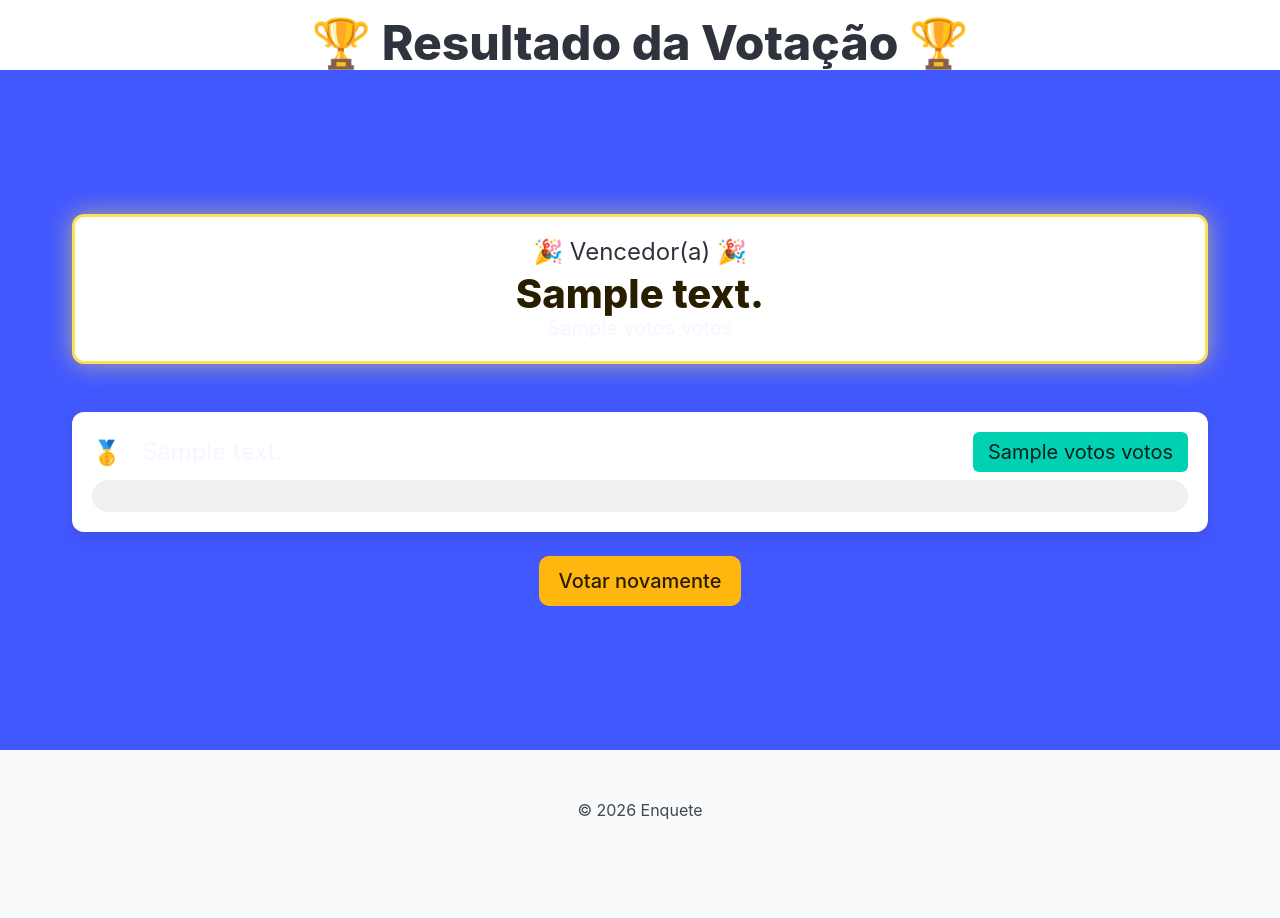
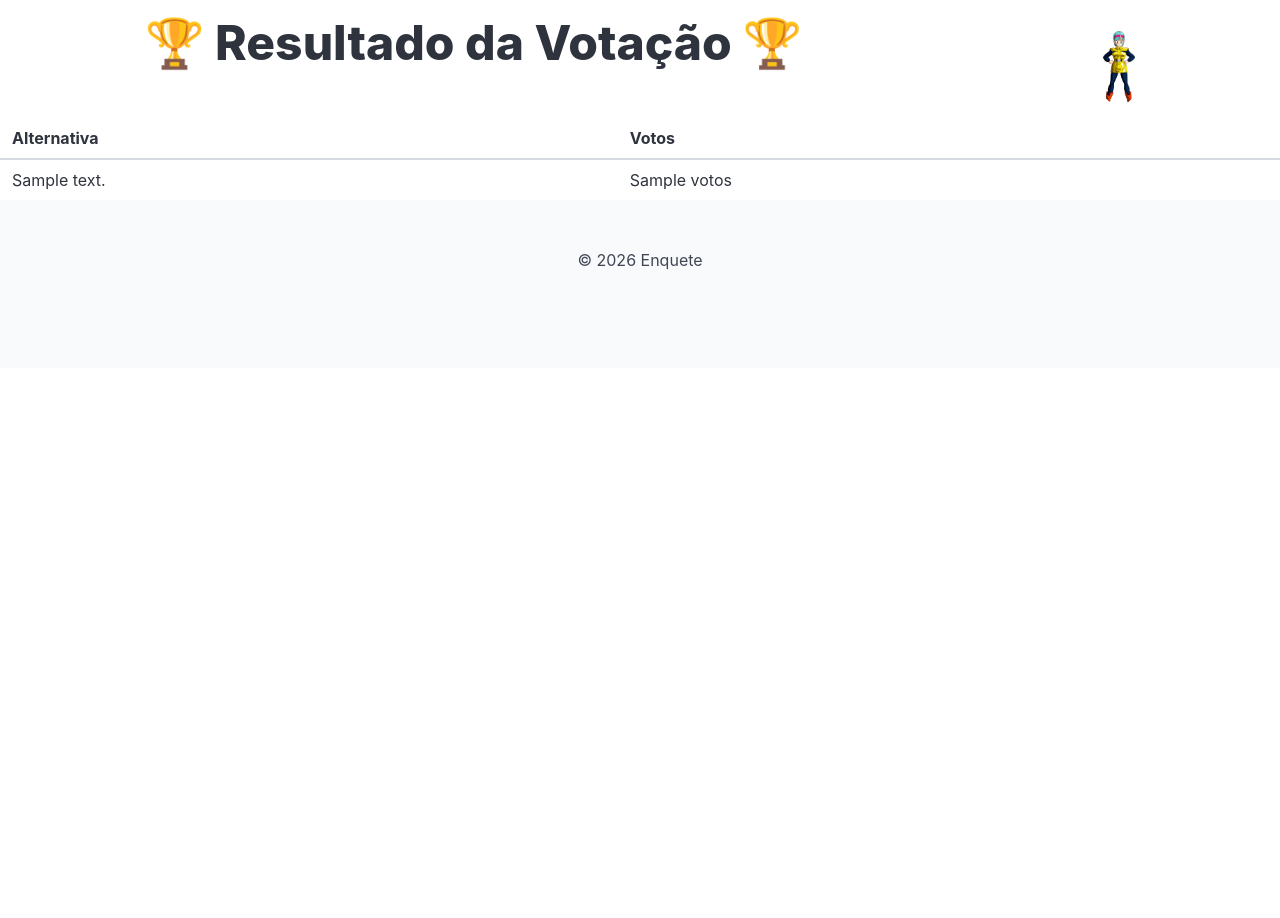
Before and after one commit to rodrigosoadev/devweb-20262, a Django app: template projsala/enquete/templates/enquete/resultado.html in a window 1280 px wide. After the commit the page ends 270 px from the top, so only its background shows below. Run offline with Django 5.2, Linux system fonts and the light colour scheme; the template is opened without the code that fills it: most values are stand-ins (such as "Sample title", 1, 10 or a date in 2020).

Commit message:
atualização dos arquivos

```diff
--- a/projsala/enquete/templates/enquete/resultado.html
+++ b/projsala/enquete/templates/enquete/resultado.html
@@ -5,73 +5,36 @@
     <meta name="viewport" content="width=device-width, initial-scale=1.0">
     <title>Resultado da Enquete</title>
     <link rel="stylesheet" href="https://cdn.jsdelivr.net/npm/bulma@1.0.4/css/bulma.min.css">
-    <style>
-        .ranking-bar {
-            height: 2rem;
-            border-radius: 9999px;
-            background: linear-gradient(90deg, #00d1b2, #7a5af8);
-            transition: width 1s ease-in-out;
-        }
-        .ranking-track {
-            background-color: #f0f0f0;
-            border-radius: 9999px;
-            overflow: hidden;
-        }
-        .winner-card {
-            border: 3px solid #ffdd57;
-            box-shadow: 0 0 25px rgba(255, 221, 87, 0.6);
-        }
-    </style>
+    {% load static %}
+
+    <link rel="stylesheet" href="{% static 'enquete/css/style.css'%}">
+
 </head>
 <body>
-    <header>
-        <h1 class="title is-1 has-text-centered mt-4">🏆 Resultado da Votação 🏆</h1>
+    <header class="level">
+        <h1 class="title level-item is-1 has-text-centered mt-4">🏆 Resultado da Votação 🏆</h1>
+        <div class="level-item">
+            <figure class="image is-32x32">
+                <img class="is-rounded" src="{% static 'enquete/imgs/bulmadragonball.jpg' %}" />
+            </figure>
+        </div>
     </header>
     <main>
         <section class="hero is-link is-medium">
-            <div class="hero-body">
-                <div class="container">
-                    {% with ranking=alternativas|dictsortreversed:"votos" %}
-
-                    <!-- Destaque do vencedor -->
-                    <div class="box winner-card has-text-centered mb-6">
-                        <p class="subtitle is-4 mb-1 has-text-dark">🎉 Vencedor(a) 🎉</p>
-                        <p class="title is-2 has-text-warning-dark">{{ ranking.0.texto }}</p>
-                        <p class="subtitle is-5">{{ ranking.0.votos }} voto{{ ranking.0.votos|pluralize }}</p>
-                    </div>
-
-                    <!-- Ranking com barras -->
-                    {% for alternativa in ranking %}
-                    <div class="box mb-4">
-                        <div class="level mb-2">
-                            <div class="level-left">
-                                <span class="title is-4 mr-2">
-                                    {% if forloop.first %}🥇{% elif forloop.counter == 2 %}🥈{% elif forloop.counter == 3 %}🥉{% else %}#{{ forloop.counter }}{% endif %}
-                                </span>
-                                <span class="subtitle is-4">{{ alternativa.texto }}</span>
-                            </div>
-                            <div class="level-right">
-                                <span class="tag is-primary is-large">{{ alternativa.votos }} voto{{ alternativa.votos|pluralize }}</span>
-                            </div>
-                        </div>
-                        <div class="ranking-track">
-                            {% if ranking.0.votos > 0 %}
-                                {% widthratio alternativa.votos ranking.0.votos 100 as percentual %}
-                            {% else %}
-                                {% widthratio 0 1 100 as percentual %}
-                            {% endif %}
-                            <div class="ranking-bar" style="width: {{ percentual }}%;"></div>
-                        </div>
-                    </div>
-                    {% endfor %}
-
-                    {% endwith %}
-
-                    <div class="has-text-centered mt-5">
-                        <a href="{% url 'enquete:index' %}" class="button is-warning is-medium">Votar novamente</a>
-                    </div>
-                </div>
-            </div>
+            <table class="table is-hoverable">
+                <thead>
+                    <tr>
+                        <th>Alternativa</th>
+                        <th>Votos</th>
+                    </tr>
+                </thead>
+                {% for alternativa in alternativas %}
+                    <tr>
+                        <td>{{alternativa.texto}}</td>
+                        <td>{{alternativa.votos}}</td>
+                    </tr>
+                {% endfor %}
+            </table>
         </section>
     </main>
     <footer class="footer">
--- a/projsala/imc/urls.py
+++ b/projsala/imc/urls.py
@@ -7,5 +7,6 @@
     path("", views.index,name='index'),
     path("heloisa/",views.heloisa,name='heloisa'),
     path("tabuada2/",views.tabuada2,name='tabuada2'),
-    path("calcular/",views.calcular_imc,name='calcular_imc')
+    path("calcular/",views.calcular_imc,name='calcular_imc'),
+    path("mensagem/",views.mensagem,name='mensagem'),
 ]
--- a/projsala/projsala/settings.py
+++ b/projsala/projsala/settings.py
@@ -37,6 +37,7 @@
     "django.contrib.sessions",
     "django.contrib.messages",
     "django.contrib.staticfiles",
+    "django_htmx",
     "imc",
     "enquete",
 ]
@@ -49,6 +50,7 @@
     "django.contrib.auth.middleware.AuthenticationMiddleware",
     "django.contrib.messages.middleware.MessageMiddleware",
     "django.middleware.clickjacking.XFrameOptionsMiddleware",
+    "django_htmx.middleware.HtmxMiddleware",
 ]
 
 ROOT_URLCONF = "projsala.urls"
@@ -118,6 +120,10 @@
 
 STATIC_URL = "static/"
 
+STATICFILES_DIRS = [
+     BASE_DIR / "static",
+]
+
 
 # Email
 # https://docs.djangoproject.com/en/6.1/topics/email/#topic-email-configuration
--- /dev/null
+++ b/projsala/static/enquete/css/style.css
@@ -0,0 +1,9 @@
+.table {
+    --bulma-table-row-hover-background-color: var(--bulma-primary)
+}
+
+figure img {
+    display: block;
+    box-sizing: border-box;
+    position: relative;
+}
--- /dev/null
+++ b/projsala/static/imc/js/script.js
@@ -0,0 +1,5 @@
+
+document.addEventListener("DOMContentLoaded",()=>{
+    const div=document.getElementById("situacao_imc");
+    alert("Classificação: "+div.dataset.classificacao);
+});
```
Also changed, not shown: javascript/ex01.html (added, +27 -0 lines), projsala/imc/services.py (added, +12 -0 lines), projsala/imc/templates/index.html (+10 -1 lines), projsala/imc/templates/mensagem.html (added, +8 -0 lines), projsala/imc/templates/resultado.html (+5 -12 lines), projsala/imc/templates/resultado_partial.html (added, +12 -0 lines), projsala/imc/views.py (+19 -14 lines), projsala/static/imc/js/script02.js (added, +8 -0 lines), projsala/static/enquete/imgs/bulmadragonball.jpg (added), 1 other file.
